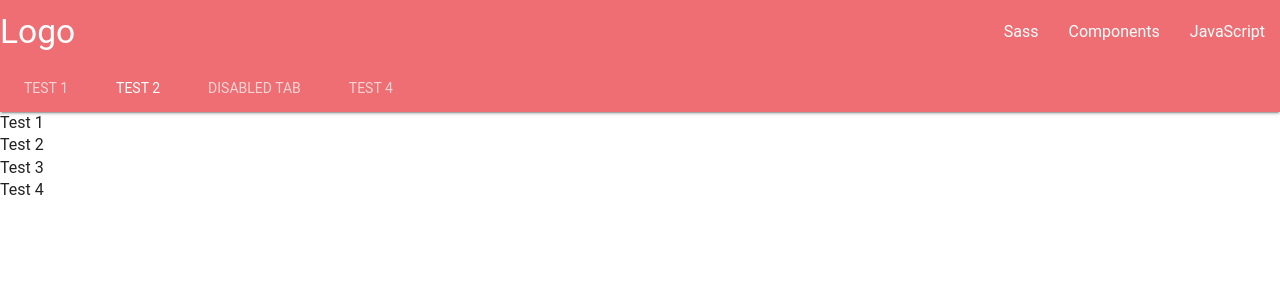
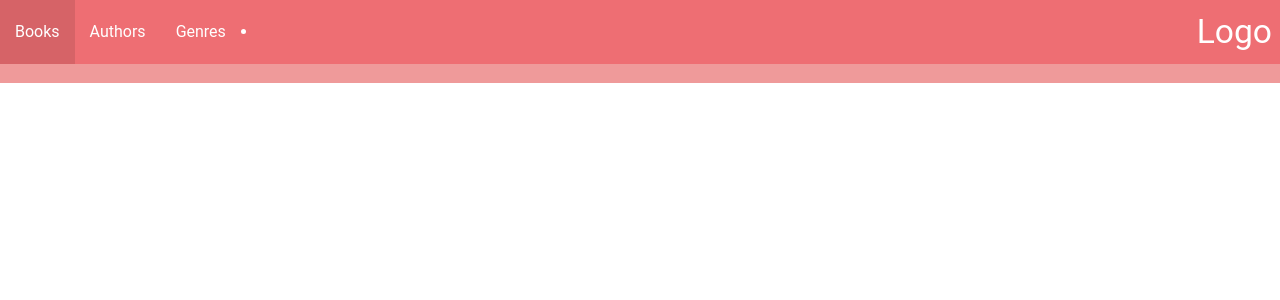
Before and after one commit to incorrupt/backlist, a PHP site: template app/views/footer.php in a window 1280 px wide. Shown: the top 300 px of the page. Run offline with PHP 8.4, Linux system fonts and the light colour scheme; the template is opened without the code that fills it, so the values that code supplies are empty; some libraries are stand-ins or nearby versions; some web fonts are replaced.

Commit message:
start develop style

```diff
--- a/app/views/footer.php
+++ b/app/views/footer.php
@@ -1,2 +1,7 @@
+
+
+	</div> <!-- div.container -->
+
  </body>
+
 </html>
--- a/app/views/header.php
+++ b/app/views/header.php
@@ -29,3 +29,5 @@
         <div id="sidebar">
             <?php require 'sidebar.php'; ?>
         </div>
+
+        <div class="container">
--- a/app/views/navigation.php
+++ b/app/views/navigation.php
@@ -1,28 +1,19 @@
-  <nav class="nav-extended">
+ <nav>
     <div class="nav-wrapper">
-      <a href="#" class="brand-logo">Logo</a>
-      <a href="#" data-activates="mobile-demo" class="button-collapse"><i class="material-icons">menu</i></a>
-      <ul id="nav-mobile" class="right hide-on-med-and-down">
-        <li><a href="sass.html">Sass</a></li>
-        <li><a href="badges.html">Components</a></li>
-        <li><a href="collapsible.html">JavaScript</a></li>
+      <a href="#" class="brand-logo right">Logo</a>
+      <ul id="nav-mobile" class="left hide-on-med-and-down">
+        <li><a href="/books/all">Books</a></li>
+        <li><a href="/authors/all">Authors</a></li>
+        <li><a href="/genres/all">Genres</a></li>
       </ul>
-      <ul class="side-nav" id="mobile-demo">
-        <li><a href="sass.html">Sass</a></li>
-        <li><a href="badges.html">Components</a></li>
-        <li><a href="collapsible.html">JavaScript</a></li>
-      </ul>
-    </div>
-    <div class="nav-content">
-      <ul class="tabs tabs-transparent">
-        <li class="tab"><a href="#test1">Test 1</a></li>
-        <li class="tab"><a class="active" href="#test2">Test 2</a></li>
-        <li class="tab disabled"><a href="#test3">Disabled Tab</a></li>
-        <li class="tab"><a href="#test4">Test 4</a></li>
+      <li>
+      <form class="red lighten-3">
+        <div class="input-field">
+          <input id="search" type="search"/>
+          <label for="search"><i class="mdi-action-search"></i></label><i class="mdi-navigation-close close"></i>
+        </div>
+      </form>
+</li>
       </ul>
     </div>
   </nav>
-  <div id="test1" class="col s12">Test 1</div>
-  <div id="test2" class="col s12">Test 2</div>
-  <div id="test3" class="col s12">Test 3</div>
-  <div id="test4" class="col s12">Test 4</div>
```
